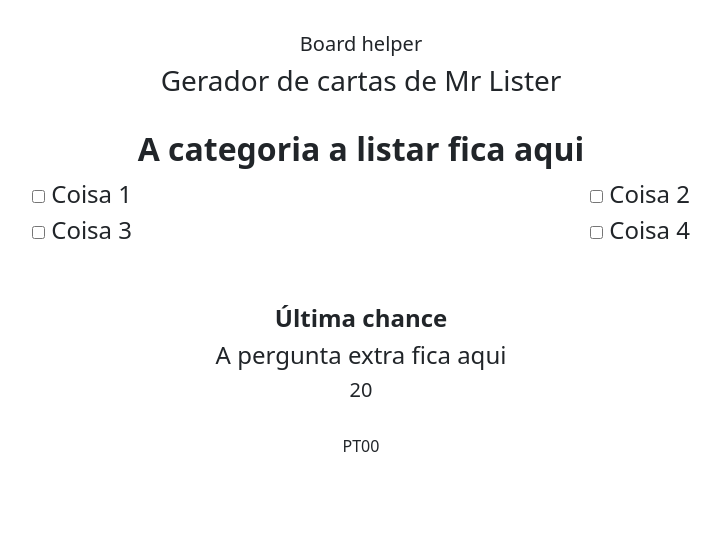
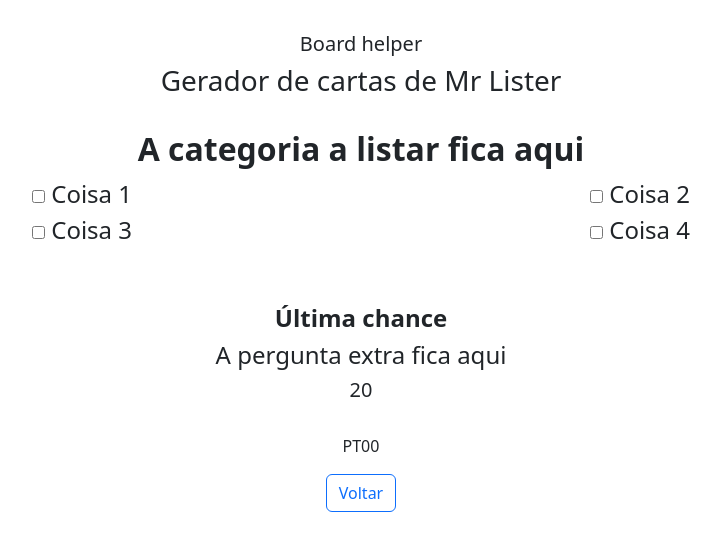
Before and after one commit to MMNeto06/.board_helper, a plain HTML site: page mrlister.html in a window 1280 px wide. Shown: the whole page, without its empty margins (279-1000 px from the left). Drawn offline with nearby package versions, Linux system fonts and the light colour scheme.

Commit message:
botão de voltar

```diff
--- a/mrlister.html
+++ b/mrlister.html
@@ -67,6 +67,7 @@
 
         <p class="pt-3 mt-3 id="cardID">PT00</p>
 
+        <a class="btn btn-outline-primary" href="index.html" role="button">Voltar</a>
     </div>
 
 
```
